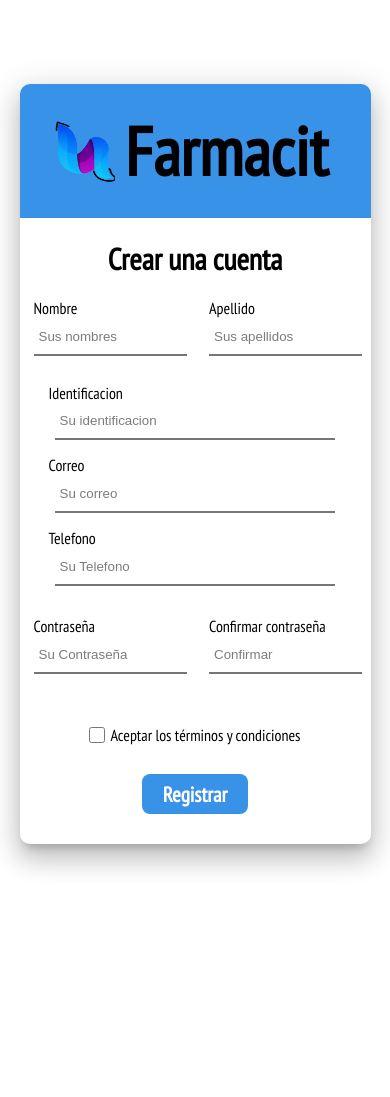
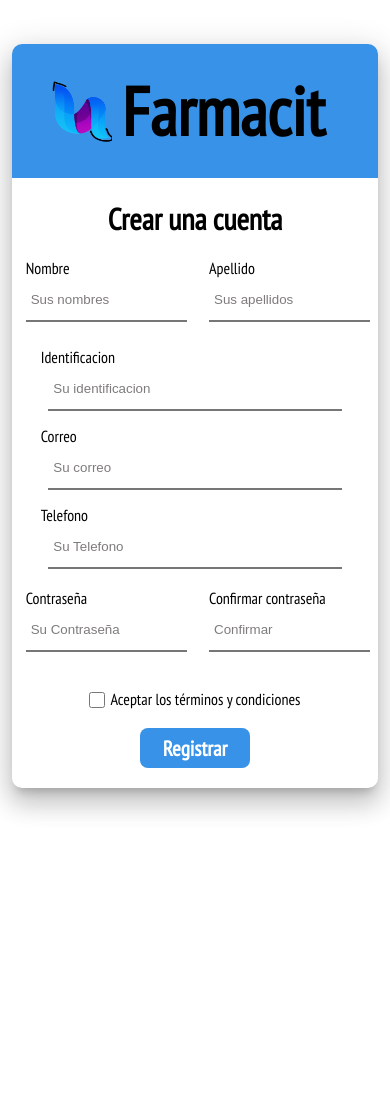
Before and after one commit to JefersonLeandro/Farmacit, a Flask app: page /login/crear_cuenta in a window 390 px wide. After the commit the page ends 814 px from the top, so only its background shows below. Run offline with Flask 2, Linux system fonts and the light colour scheme; some libraries are stand-ins or nearby versions.

Commit message:
cambios para el responsive

```diff
--- a/app/static/styles/style.css
+++ b/app/static/styles/style.css
@@ -2618,7 +2618,9 @@ a:visited{
     }
 
     /* responsive login */
-
+    .login-body{
+        height: 75vh;
+    }
 
     #iconoForm{
         position: static;
@@ -2644,14 +2646,12 @@ a:visited{
         width: 70%;
     }
     .inputsForm{
-
         width: 75%;
     }
     /*  pxsss */
 
     #divContainer{
-        height: 669px;
-
+        height: 624px;
     }
 
     #divFormulario{
@@ -2701,9 +2701,7 @@ a:visited{
 
     /* resposive crear cuenta  */
 
-    #divFormulario2{
-        width: 90%;
-    }
+
 
     .labelid {
         margin-left: 29px;
@@ -2714,6 +2712,67 @@ a:visited{
         height: 98vh;
     }
 
+    /* pxsss */
+
+    #bodyResgistroC{
+
+        height: 95vh;
+
+    }
+
+    #divFormulario2{
+        height: auto;
+        width: 94%;
+    }
+
+    #divContainer2{
+        height: 832px;
+
+    }
+    .divInputsC{
+        height: 89px;
+    }
+    .cajaInps{
+
+        height: 40px;
+
+    }
+    .divAB{
+        height: 44px;
+    }
+    .divGid{
+        height: auto;
+        /* height: 76px; */
+    }
+    .inputId{
+        height: 44px;
+    }
+
+    .registro-small{
+
+        margin-left: 10px;
+    }
+
+    .divInputsC2{
+
+        margin-top: 19px;
+        height: 80px ;
+    }
+
+    #divTerminos{
+
+        height: 40px;
+        line-height: 15px;
+    }
+    .divButtonIn{
+
+        height: 80px;
+    }
+    .buttonIngresarF h3{
+
+        height: 20px;
+
+    }
     /* responsive favoritos */
 
     #lineaLateral{
--- a/app/templates/autenticacion/crear_cuenta.html
+++ b/app/templates/autenticacion/crear_cuenta.html
@@ -96,7 +96,7 @@
                                     {% if form is defined and 'fIdentificacionPersona' in form.errors %}
                                         {% for error in form.errors['fIdentificacionPersona'] %}
                                         <div class="labelid">
-                                                <small style="color: red;">{{ error }}</small>
+                                                <small  class="registro-small" style="color: red;">{{ error }}</small>
                                         </div>
                                         {% endfor %}
                                     {% endif %}
@@ -120,7 +120,7 @@
                                     {% if form is defined and 'fCorreoPersona' in form.errors %}
                                         {% for error in form.errors['fCorreoPersona'] %}
                                         <div class="labelid">
-                                                <small style="color: red;">{{ error }}</small>
+                                                <small class="registro-small" style="color: red;">{{ error }}</small>
                                         </div>
                                         {% endfor %}
                                     {% endif %}
@@ -130,7 +130,7 @@
                                         {% if messages %}
                                             {% for message in messages %}
                                             <div class="labelid">
-                                                <small style="color: red;">{{ message }}</small>
+                                                <small  style="color: red;">{{ message }}</small>
                                             </div>
                                             {% endfor %}
                                         {% endif %}
@@ -157,7 +157,7 @@
                                     {% if form is defined and 'fTelefonoPersona' in form.errors %}
                                         {% for error in form.errors['fTelefonoPersona'] %}
                                         <div class="labelid">
-                                                <small style="color: red;">{{ error }}</small>
+                                                <small  class="registro-small" style="color: red;">{{ error }}</small>
                                         </div>
                                         {% endfor %}
                                     {% endif %}
--- a/app/templates/autenticacion/login.html
+++ b/app/templates/autenticacion/login.html
@@ -9,7 +9,7 @@
 
 </head>
 
-<body>
+<body class="login-body">
     <main>
         <div id="divContainer">
             <div id="divFormulario">
@@ -55,10 +55,10 @@
 
 
                         <div class="areaInputForm">
-                            <input type="text" placeholder="Correo electronico "  class="inputsForm" name="emailDocumento" id="DocumentoCorreo" onclick="remplazarValor()" >
+                            <input type="text" placeholder="Correo electronico "  class="inputsForm" name="emailDocumento" id="DocumentoCorreo" onclick="remplazarValor()" required>
                         </div>
                         <div class="areaInputForm">
-                            <input type="password" placeholder="Contraseña" class="inputsForm" name="contrasena" id="contrasena" onclick="remplazarValor()"  >
+                            <input type="password" placeholder="Contraseña" class="inputsForm" name="contrasena" id="contrasena" onclick="remplazarValor()" required>
                         </div>
                         <div class="olvidarContrasena">
                             <h3><a href="">¿Olvido la contraseña?</a></h3>
```
